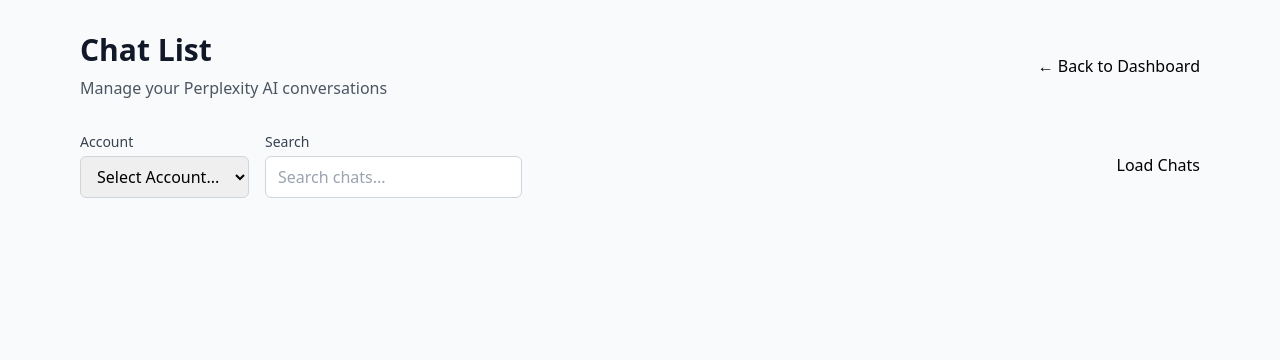
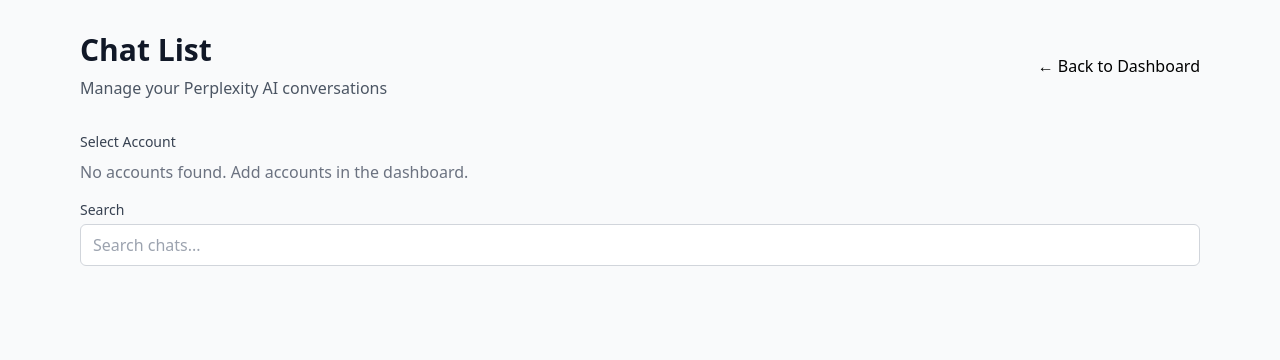
Before and after one commit to Zhihong0321/ee-perplexity-wrapper, a FastAPI app: page /chats in a window 1280 px wide. Shown: the top 360 px of the page. Run offline with FastAPI, Linux system fonts and the light colour scheme; some libraries are stand-ins or nearby versions.

Commit message:
Fix: Replace broken dropdown with account buttons in chat management

```diff
--- a/api/templates/chat_list.html
+++ b/api/templates/chat_list.html
@@ -36,21 +36,16 @@
         </header>
 
         <div class="card mb-6">
-            <div class="flex flex-col md:flex-row md:items-center md:justify-between gap-4">
-                <div class="flex flex-col sm:flex-row gap-4">
-                    <div>
-                        <label class="block text-sm font-medium text-gray-700 mb-1">Account</label>
-                        <select id="accountSelect" class="px-3 py-2 border border-gray-300 rounded-md focus:outline-none focus:ring-2 focus:ring-blue-500">
-                            <option value="">Select Account...</option>
-                        </select>
-                    </div>
-                    <div>
-                        <label class="block text-sm font-medium text-gray-700 mb-1">Search</label>
-                        <input type="text" id="searchInput" placeholder="Search chats..."
-                            class="px-3 py-2 border border-gray-300 rounded-md focus:outline-none focus:ring-2 focus:ring-blue-500">
-                    </div>
+            <div class="mb-4">
+                <label class="block text-sm font-medium text-gray-700 mb-2">Select Account</label>
+                <div id="accountButtons" class="flex flex-wrap gap-2">
+                    <div class="text-gray-500">Loading accounts...</div>
                 </div>
-                <button id="loadChatsBtn" class="btn-primary">Load Chats</button>
+            </div>
+            <div>
+                <label class="block text-sm font-medium text-gray-700 mb-1">Search</label>
+                <input type="text" id="searchInput" placeholder="Search chats..."
+                    class="w-full px-3 py-2 border border-gray-300 rounded-md focus:outline-none focus:ring-2 focus:ring-blue-500">
             </div>
         </div>
 
@@ -76,8 +71,7 @@
         document.addEventListener('DOMContentLoaded', () => {
             loadAccounts();
 
-            // Event listeners
-            document.getElementById('loadChatsBtn').addEventListener('click', loadChats);
+            // Event listener for search
             document.getElementById('searchInput').addEventListener('keypress', (e) => {
                 if (e.key === 'Enter') loadChats();
             });
@@ -87,31 +81,50 @@
             try {
                 const response = await fetch('/api/account/list');
                 const result = await response.json();
-                console.log('Accounts API result:', result); // Debug line
 
-                const select = document.getElementById('accountSelect');
-                select.innerHTML = '<option value="">Select Account...</option>';
+                const container = document.getElementById('accountButtons');
+                container.innerHTML = '';
 
-                if (result.status === 'success' && result.data) {
-                    Object.keys(result.data).forEach(accountName => {
-                        const option = document.createElement('option');
-                        option.value = accountName;
-                        option.textContent = accountName;
-                        select.appendChild(option);
+                if (result.status === 'success' && result.accounts) {
+                    const accountNames = Object.keys(result.accounts);
+                    if (accountNames.length === 0) {
+                        container.innerHTML = '<div class="text-gray-500">No accounts found. Add accounts in the dashboard.</div>';
+                        return;
+                    }
+
+                    accountNames.forEach(accountName => {
+                        const button = document.createElement('button');
+                        button.className = 'px-4 py-2 bg-gray-200 text-gray-800 rounded-md hover:bg-blue-600 hover:text-white transition-colors';
+                        button.textContent = accountName;
+                        button.dataset.account = accountName;
+                        button.onclick = () => selectAccount(accountName, button);
+                        container.appendChild(button);
                     });
+                } else {
+                    container.innerHTML = '<div class="text-red-500">Failed to load accounts</div>';
                 }
             } catch (error) {
-                showStatus('Failed to load accounts', 'error');
+                document.getElementById('accountButtons').innerHTML = '<div class="text-red-500">Error: ' + error.message + '</div>';
             }
         }
 
+        function selectAccount(accountName, clickedButton) {
+            // Update visual state
+            document.querySelectorAll('#accountButtons button').forEach(btn => {
+                btn.className = 'px-4 py-2 bg-gray-200 text-gray-800 rounded-md hover:bg-blue-600 hover:text-white transition-colors';
+            });
+            clickedButton.className = 'px-4 py-2 bg-blue-600 text-white rounded-md';
+
+            // Set current account and load chats
+            currentAccount = accountName;
+            loadChats();
+        }
+
         async function loadChats() {
-            const accountSelect = document.getElementById('accountSelect');
             const searchTerm = document.getElementById('searchInput').value;
 
-            currentAccount = accountSelect.value;
             if (!currentAccount) {
-                showStatus('Please select an account', 'error');
+                showStatus('Please select an account first', 'error');
                 return;
             }
 
```
